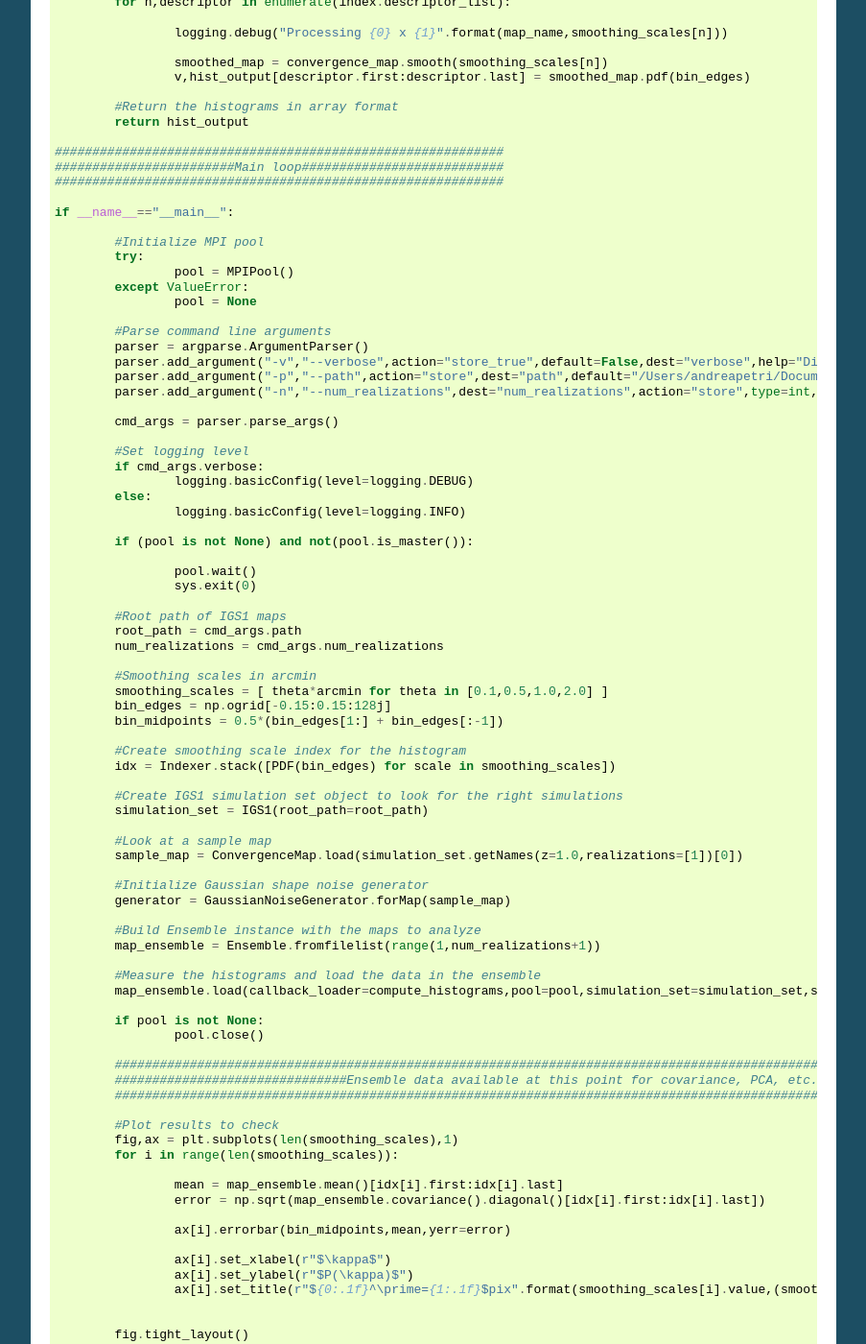
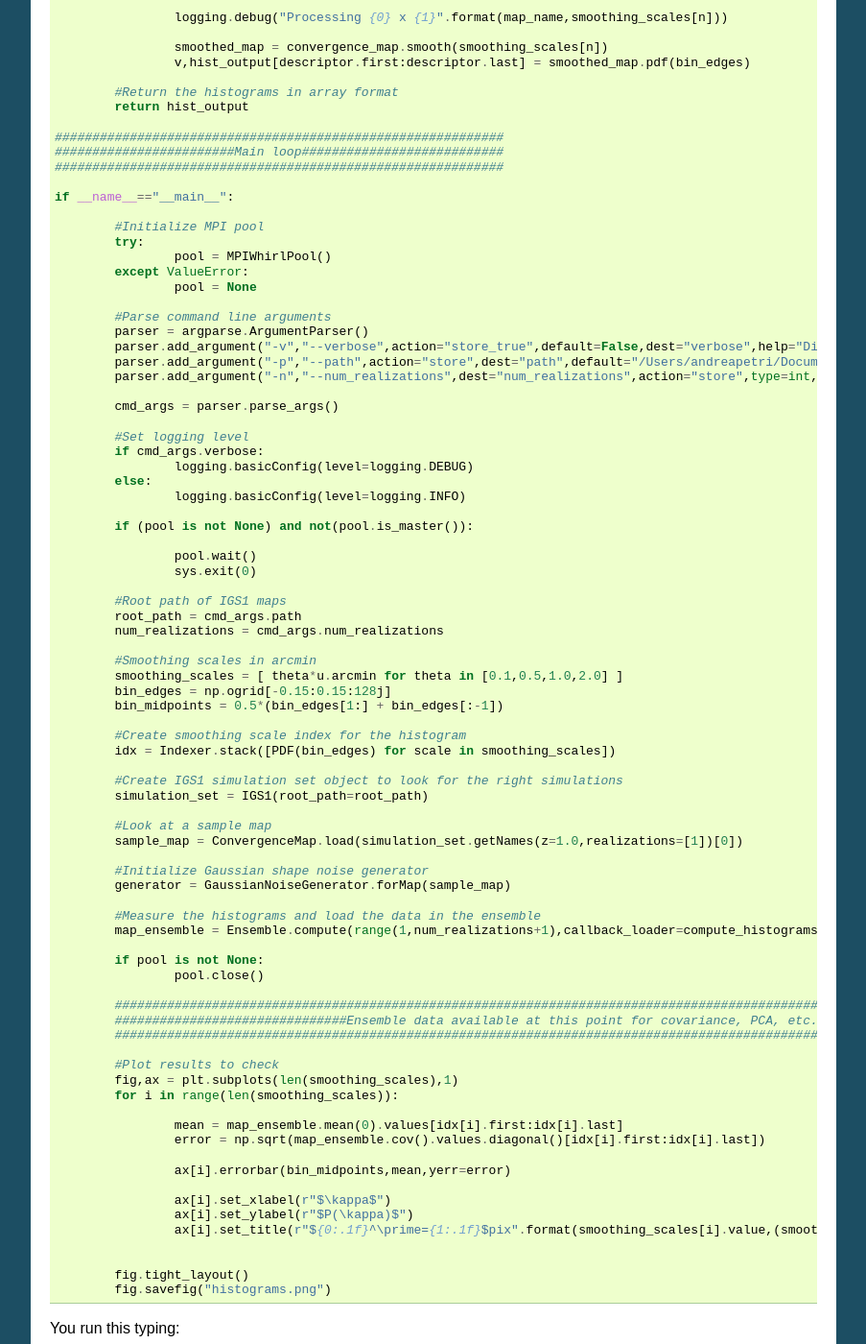
Before and after one commit to apetri/LensTools, a Sphinx documentation site: the page built from docs/source/examples/histograms.rst, in a window 1280 px wide and 1400 px high, scrolled down 820 px. Shown: the whole window at 96% size, without its empty margins (198-1101 px from the left). Built offline with Sphinx 7.4.7, drawn with Linux system fonts in a browser that asks for light colours; the version number could not be read and is left out; some of the changed text lies outside the part shown.

Commit message:
update travis.yml, update docs

```diff
--- a/docs/source/examples/histograms.rst
+++ b/docs/source/examples/histograms.rst
@@ -12,17 +12,16 @@
 	####################################################
 
 	from lenstools import ConvergenceMap,Ensemble,GaussianNoiseGenerator
-	from lenstools.statistics.index import PDF,Indexer
-	from lenstools.utils.defaults import load_fits_default_convergence
-	from lenstools.simulations import IGS1
+	from lenstools.legacy.index import PDF,Indexer
+	from lenstools.simulations.igs1 import IGS1
 
 	#####################################################
 
 	import numpy as np
-	from astropy.units import deg,arcmin
+	import astropy.units as u
 	import matplotlib.pyplot as plt
 
-	from emcee.utils import MPIPool
+	from lenstools.utils.mpi import MPIWhirlPool
 
 	import logging
 	import argparse
@@ -44,7 +43,7 @@
 		convergence_map = ConvergenceMap.load(map_name)
 
 		#Generate the shape noise map
-		noise_map = generator.getShapeNoise(z=z,ngal=15.0*arcmin**-2,seed=map_id)
+		noise_map = generator.getShapeNoise(z=z,ngal=15.0*u.arcmin**-2,seed=map_id)
 
 		#Add the noise
 		convergence_map += noise_map
@@ -69,13 +68,13 @@
 
 		#Initialize MPI pool
 		try:
-			pool = MPIPool()
+			pool = MPIWhirlPool()
 		except ValueError:
 			pool = None
 
 		#Parse command line arguments
 		parser = argparse.ArgumentParser()
-		parser.add_argument("-v","--verbose",action="store_true",default=False,dest="verbose",help="Display degug info")
+		parser.add_argument("-v","--verbose",action="store_true",default=False,dest="verbose",help="Display debug info")
 		parser.add_argument("-p","--path",action="store",dest="path",default="/Users/andreapetri/Documents/Columbia/spurious_shear/convergence_maps",help="Root path of IGS1 simulations")
 		parser.add_argument("-n","--num_realizations",dest="num_realizations",action="store",type=int,default=3,help="How many realizations to process")
 
@@ -97,7 +96,7 @@
 		num_realizations = cmd_args.num_realizations
 
 		#Smoothing scales in arcmin
-		smoothing_scales = [ theta*arcmin for theta in [0.1,0.5,1.0,2.0] ]
+		smoothing_scales = [ theta*u.arcmin for theta in [0.1,0.5,1.0,2.0] ]
 		bin_edges = np.ogrid[-0.15:0.15:128j]
 		bin_midpoints = 0.5*(bin_edges[1:] + bin_edges[:-1])
 
@@ -113,11 +112,8 @@
 		#Initialize Gaussian shape noise generator
 		generator = GaussianNoiseGenerator.forMap(sample_map)
 
-		#Build Ensemble instance with the maps to analyze
-		map_ensemble = Ensemble.fromfilelist(range(1,num_realizations+1))
-
 		#Measure the histograms and load the data in the ensemble
-		map_ensemble.load(callback_loader=compute_histograms,pool=pool,simulation_set=simulation_set,smoothing_scales=smoothing_scales,index=idx,generator=generator,bin_edges=bin_edges)
+		map_ensemble = Ensemble.compute(range(1,num_realizations+1),callback_loader=compute_histograms,pool=pool,simulation_set=simulation_set,smoothing_scales=smoothing_scales,index=idx,generator=generator,bin_edges=bin_edges)
 
 		if pool is not None:
 			pool.close()
@@ -130,8 +126,8 @@
 		fig,ax = plt.subplots(len(smoothing_scales),1)
 		for i in range(len(smoothing_scales)):
 
-			mean = map_ensemble.mean()[idx[i].first:idx[i].last]
-			error = np.sqrt(map_ensemble.covariance().diagonal()[idx[i].first:idx[i].last])
+			mean = map_ensemble.mean(0).values[idx[i].first:idx[i].last]
+			error = np.sqrt(map_ensemble.cov().values.diagonal()[idx[i].first:idx[i].last])
 
 			ax[i].errorbar(bin_midpoints,mean,yerr=error)
 
```
Also changed, not shown: .travis.yml.
